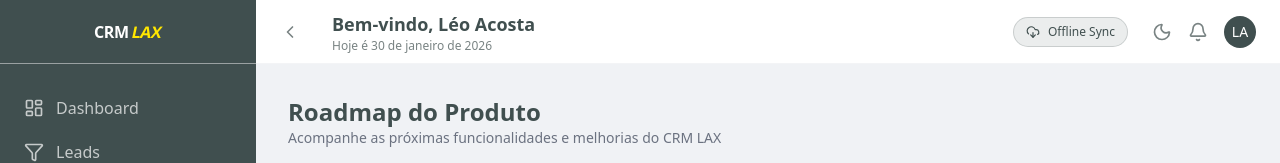
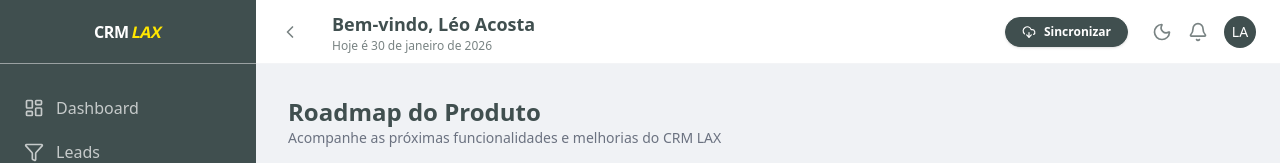
Before and after one commit to laxautomacoes/crmLAX, a Next.js app: page /roadmap in a window 1280 px wide. Shown: the top 163 px of the page. Built offline with nearby package versions, Linux system fonts and the light colour scheme; no server answers; the database is empty.

Commit message:
PWA v1.1 - botão Sicronizar

```diff
--- a/src/components/layout/Header.tsx
+++ b/src/components/layout/Header.tsx
@@ -15,6 +15,9 @@ import { useOfflineSync } from '@/hooks/use-offline-sync';
 function SyncButton() {
     const { isOnline, isSyncing, syncData, syncProgress, lastSync } = useOfflineSync();
 
+    // Check if synced in the last hour (3600000 ms)
+    const isSyncedRecently = lastSync && (Date.now() - lastSync < 3600000);
+
     if (!isOnline) {
         return (
             <div className="flex items-center gap-2 px-3 py-1.5 rounded-full bg-destructive/10 text-destructive text-xs font-medium border border-destructive/20" title="Modo Offline">
@@ -28,18 +31,26 @@ function SyncButton() {
         <button
             onClick={syncData}
             disabled={isSyncing}
-            className="flex items-center gap-2 px-3 py-1.5 rounded-full bg-primary/10 hover:bg-primary/20 text-primary transition-colors text-xs font-medium border border-primary/20"
+            className={`
+                flex items-center gap-2 px-4 py-1.5 rounded-full transition-all text-xs font-bold border shadow-sm active:scale-[0.98]
+                ${isSyncedRecently && !isSyncing
+                    ? 'bg-secondary text-secondary-foreground border-border hover:bg-muted'
+                    : 'bg-primary text-primary-foreground border-primary hover:opacity-90'}
+            `}
             title={lastSync ? `Última sincronização: ${new Date(lastSync).toLocaleTimeString()}` : "Sincronizar dados para offline"}
         >
             {isSyncing ? (
                 <>
                     <RefreshCw size={14} className="animate-spin" />
-                    <span className="hidden sm:inline">{syncProgress}%</span>
+                    <span className="hidden sm:inline">Sincronizando {syncProgress}%</span>
                 </>
             ) : (
                 <>
-                    <CloudDownload size={14} />
-                    <span className="hidden sm:inline">Offline Sync</span>
+                    {/* Icon changes? Maybe check mark if synced? Keeping CloudDownload for now or Check if synced */}
+                    {isSyncedRecently ? <CloudDownload size={14} /> : <CloudDownload size={14} />}
+                    <span className="hidden sm:inline">
+                        {isSyncedRecently ? 'Sincronizado' : 'Sincronizar'}
+                    </span>
                 </>
             )}
         </button>
```
